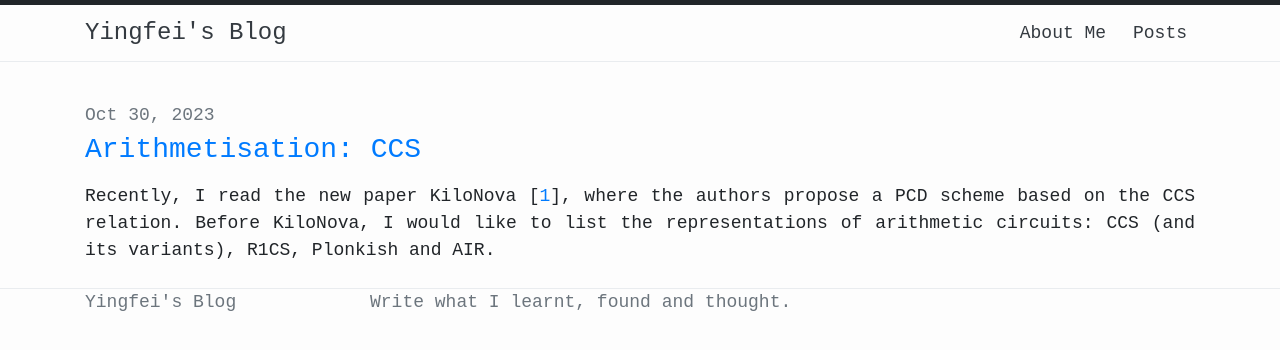
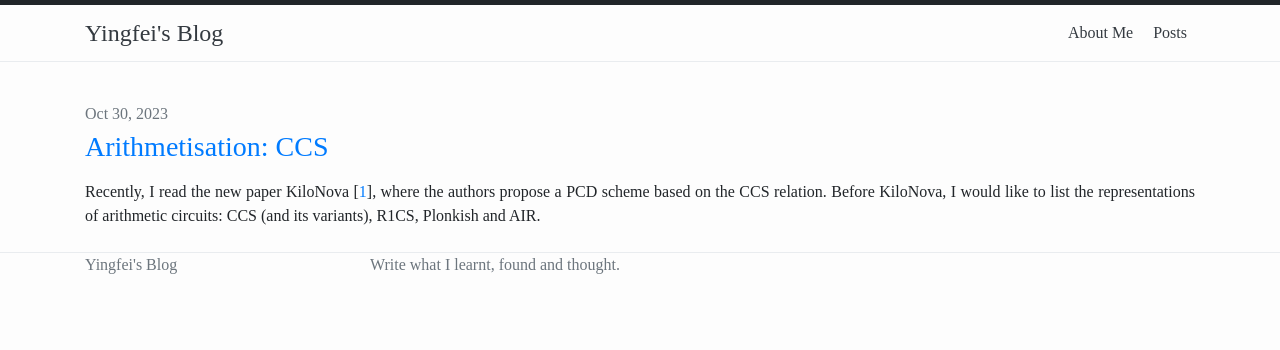
Before and after one commit to YanYingfei/yanyingfei.github.io, a Jekyll site: the page built from index.md, in a window 1280 px wide. Shown: the top 350 px of the page. Built offline with Jekyll 4.4.1, drawn with Linux system fonts in a browser that asks for light colours.

Commit message:
Update _layout.scss

```diff
--- a/_sass/minima-reboot/_layout.scss
+++ b/_sass/minima-reboot/_layout.scss
@@ -5,8 +5,8 @@ $layout-responsive-nav-cutoff: 768px !default;
 
 body {
   background-color: $layout-color-background;
-  font-size: 18px;
-  font-family: 'JetBrainsMono Nerd Font Mono', monospace;
+  font-size: 16px;
+  font-family: 'OpenSans';
 }
 
 #nav-header {
```
